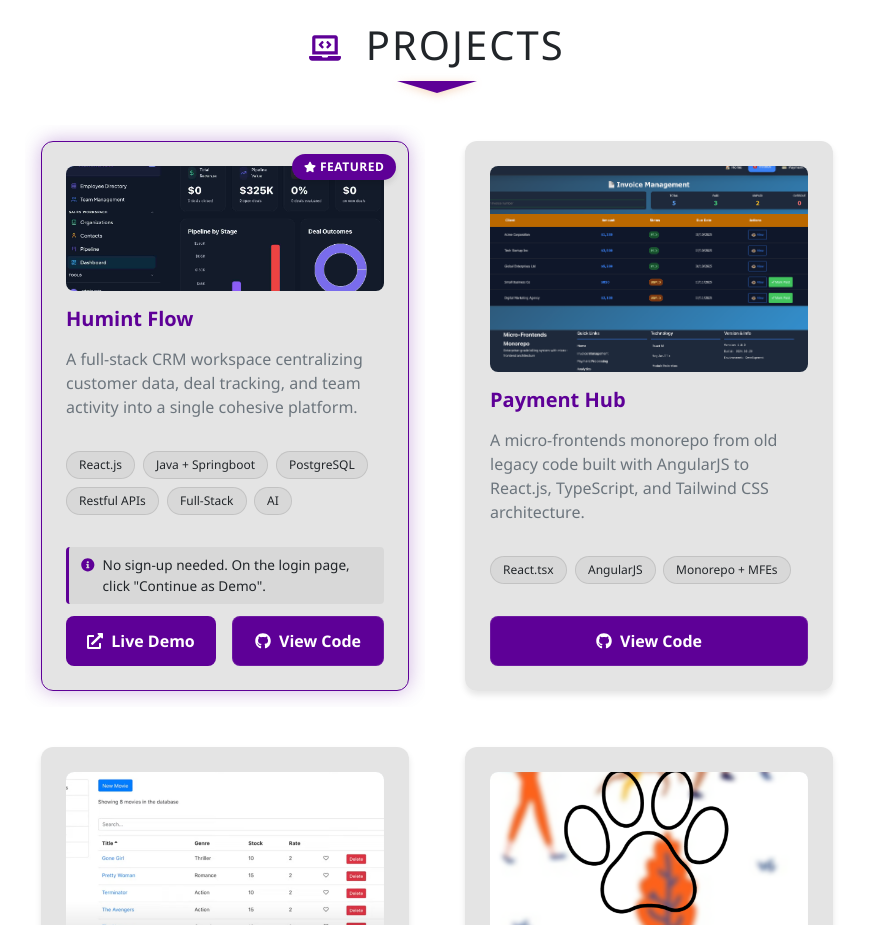
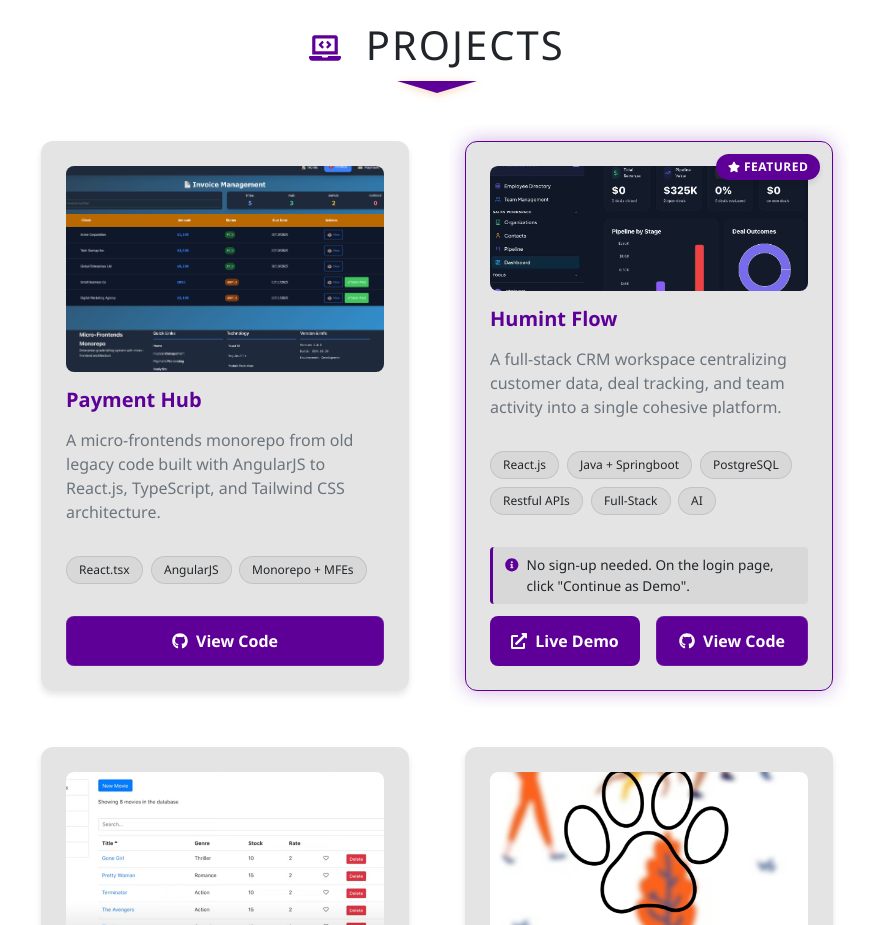
Before and after one commit to omarome/portfolio, a React (Create React App) app: page / in a window 1280 px wide. Shown: the part 4760-5685 px from the top of the page, without its empty margins (203-1076 px from the left). Built offline with nearby package versions, Linux system fonts and the light colour scheme.

Commit message:
project order

```diff
--- a/src/components/Projects.js
+++ b/src/components/Projects.js
@@ -87,7 +87,7 @@ const ProjectCard = ({ project, index }) => {
       initial="hidden"
       animate={inView ? 'visible' : 'hidden'}
       variants={projectVariants}
-      className="project-card-wrapper"
+      className={`project-card-wrapper${project.featured ? ' project-card-wrapper-featured' : ''}`}
       whileHover={{ scale: 1.05, y: -5 }}
       transition={{ duration: 0.3 }}
     >
--- a/src/style/Projects.css
+++ b/src/style/Projects.css
@@ -29,6 +29,14 @@
   gap: var(--space-6);
   width: 100%;
   padding: 0 var(--space-4);
+}
+
+/* Featured card is first in the DOM (first on mobile). On wider screens the
+   card right after it moves ahead, so the featured card shows second. */
+@media (min-width: 769px) {
+  .project-card-wrapper-featured + .project-card-wrapper {
+    order: -1;
+  }
 }
 
 /* ============================================
```
